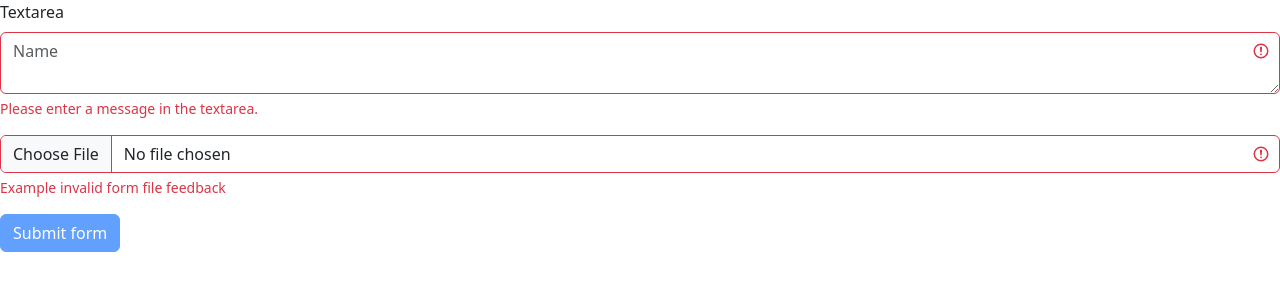
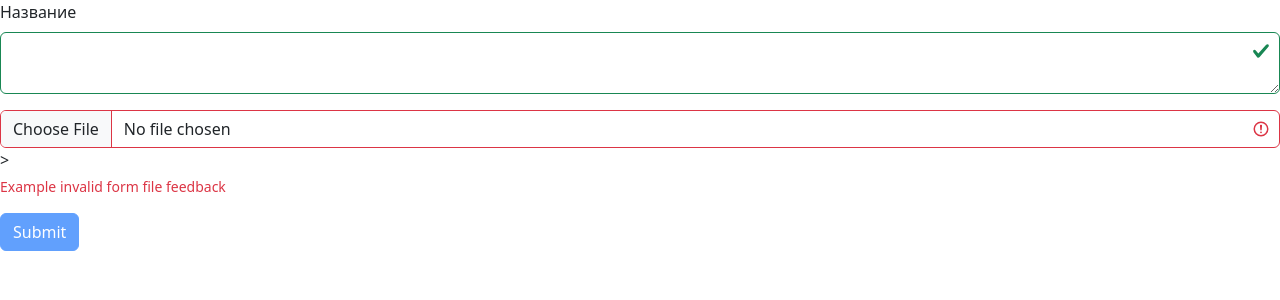
Before and after one commit to Lolozius/STLShelter, a Django app: page /form/ in a window 1280 px wide. Shown: the part 56-356 px from the top of the page. Run offline with Django 4.2, Linux system fonts and the light colour scheme.

Commit message:
Create form, create model, views wip

```diff
--- a/shelter/sheel/views.py
+++ b/shelter/sheel/views.py
@@ -1,4 +1,5 @@
 from django.shortcuts import get_object_or_404, redirect, render
+from .forms import PostForm
 from django.http import HttpResponse
 
 
@@ -7,4 +8,13 @@ def index(request):
 
 
 def post(request):
-    return render(request, 'page/create_post.html')
+    form = PostForm(
+        request.POST or None,
+        files=request.FILES or None,
+    )
+    if not form.is_valid():
+        return render(request, 'page/create_post.html', {'form': form})
+    post = form.save(commit=False)
+    post.author = request.user
+    post.save()
+    return redirect('page/index.html')
--- /dev/null
+++ b/shelter/templates/includes/form_line.html
@@ -0,0 +1 @@
+{% for field in form %}
--- a/shelter/templates/page/create_post.html
+++ b/shelter/templates/page/create_post.html
@@ -1,20 +1,21 @@
 {% extends 'base.html' %}
 {% block content %}
-<form class="was-validated">
+<form method="post" class="was-validated">
+  {% csrf_token %}
   <div class="mb-3">
-    <label for="validationTextarea" class="form-label">Textarea</label>
-    <textarea class="form-control" id="validationTextarea" placeholder="Name" required></textarea>
+    <label for="validationTextarea" class="form-label">Название</label>
+    <textarea  class="form-control" id="validationTextarea" ></textarea>
     <div class="invalid-feedback">
       Please enter a message in the textarea.
     </div>
   </div>
   <div class="mb-3">
-    <input type="file" class="form-control" aria-label="file example" required>
+    <input type="file" class="form-control" aria-label="file example" {{form.document}}>
     <div class="invalid-feedback">Example invalid form file feedback</div>
   </div>
 
   <div class="mb-3">
-    <button class="btn btn-primary" type="submit" disabled>Submit form</button>
+    <button class="btn btn-primary" type="submit" disabled>Submit</button>
   </div>
 </form>
 {% endblock content %}
--- a/shelter/templates/page/index.html
+++ b/shelter/templates/page/index.html
@@ -5,5 +5,6 @@
 {% block content %}
 <div class = container'>
     {% include 'includes/content.html' %}
+    {% include 'includes/paginator.html' %}
 </div>
 {% endblock content %}
```
Also changed, not shown: shelter/templates/includes/paginator.html (added, +9 -0 lines).
